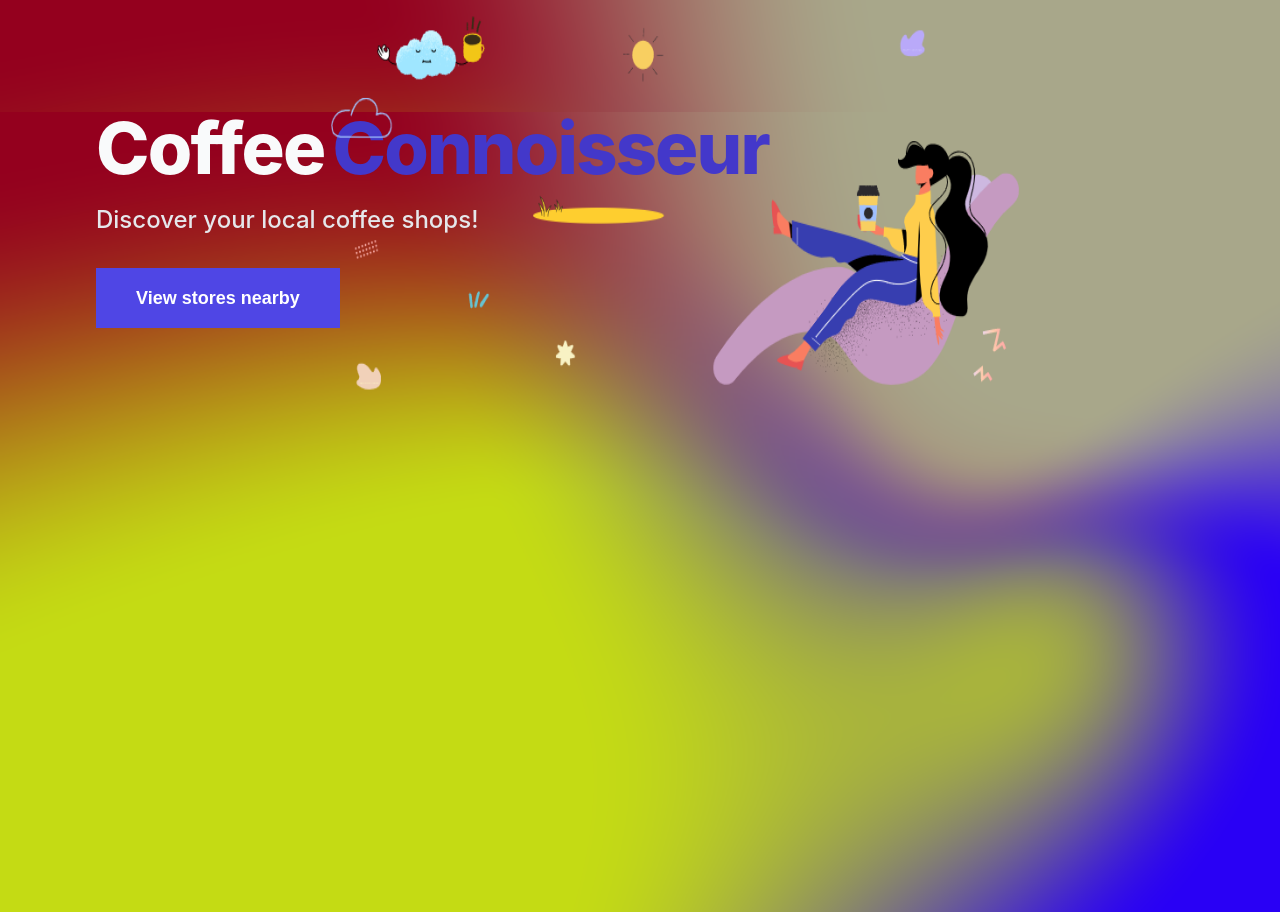
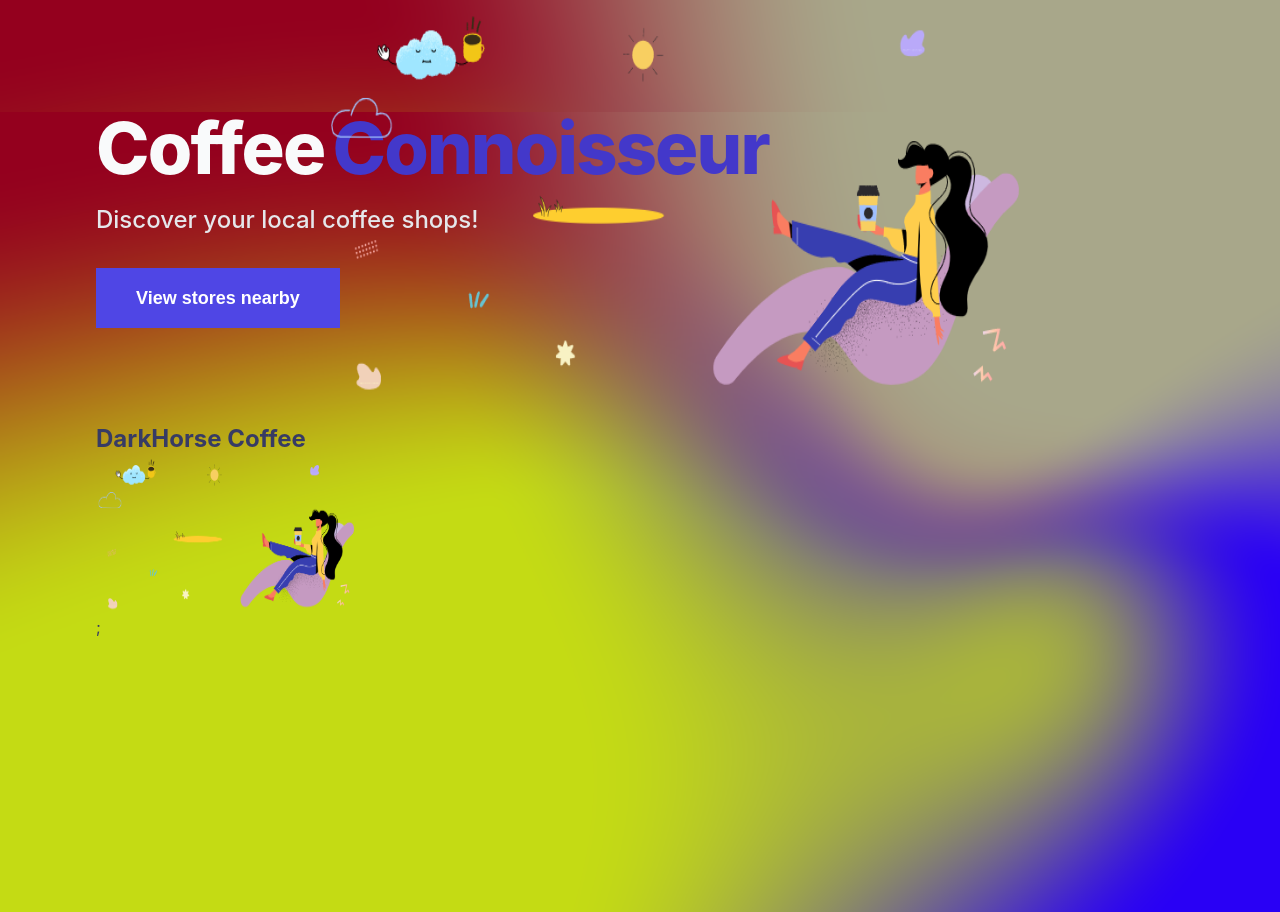
Before and after one commit to simotae14/Nextjs-discover-coffee-stores, a Next.js app: page / in a window 1280 px wide. Built offline with nearby package versions, Linux system fonts and the light colour scheme.

Commit message:
Create the struucture of a Card component

```diff
--- a/components/banner.js
+++ b/components/banner.js
@@ -1,4 +1,4 @@
-import styles from "../styles/Banner.module.css"
+import styles from "./Banner.module.css"
 
 const Banner = (props) => {
   return (
--- /dev/null
+++ b/components/card.js
@@ -0,0 +1,22 @@
+import Link from 'next/link'
+import Image from 'next/image'
+
+const Card = (props) => {
+  return (
+    <Link href={props.href}>
+      <a>
+        <div>
+          <h2>{props.name}</h2>
+          <Image
+            alt="Card Image"
+            src={props.imgUrl}
+            width={260}
+            height={160}
+          />
+        </div>;
+      </a>
+    </Link>
+  )
+}
+
+export default Card
--- a/pages/index.js
+++ b/pages/index.js
@@ -3,6 +3,7 @@
 import styles from '../styles/Home.module.css'
 
 import Banner from '../components/banner'
+import Card from '../components/card'
 
 export default function Home() {
   const handleOnBannerBtnClick = () => {
@@ -29,6 +30,11 @@
             height={400}
           />
         </div>
+        <Card
+          name="DarkHorse Coffee"
+          imgUrl="/static/hero-image.png"
+          href="/coffee-store/darkhorse-coffee"
+        />
       </main>
     </div>
   )
```
Also changed, not shown: components/Banner.module.css (renamed from styles/Banner.module.css), components/Card.module.css (added).
